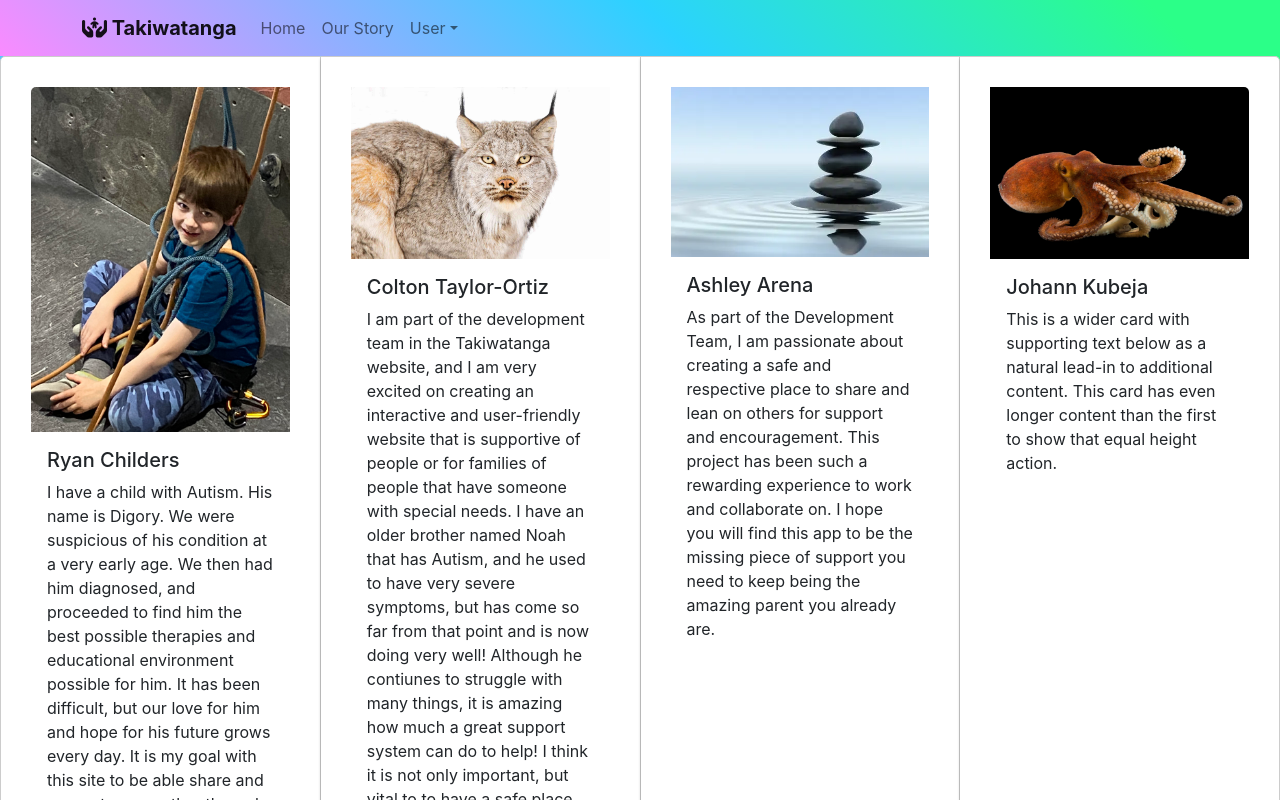
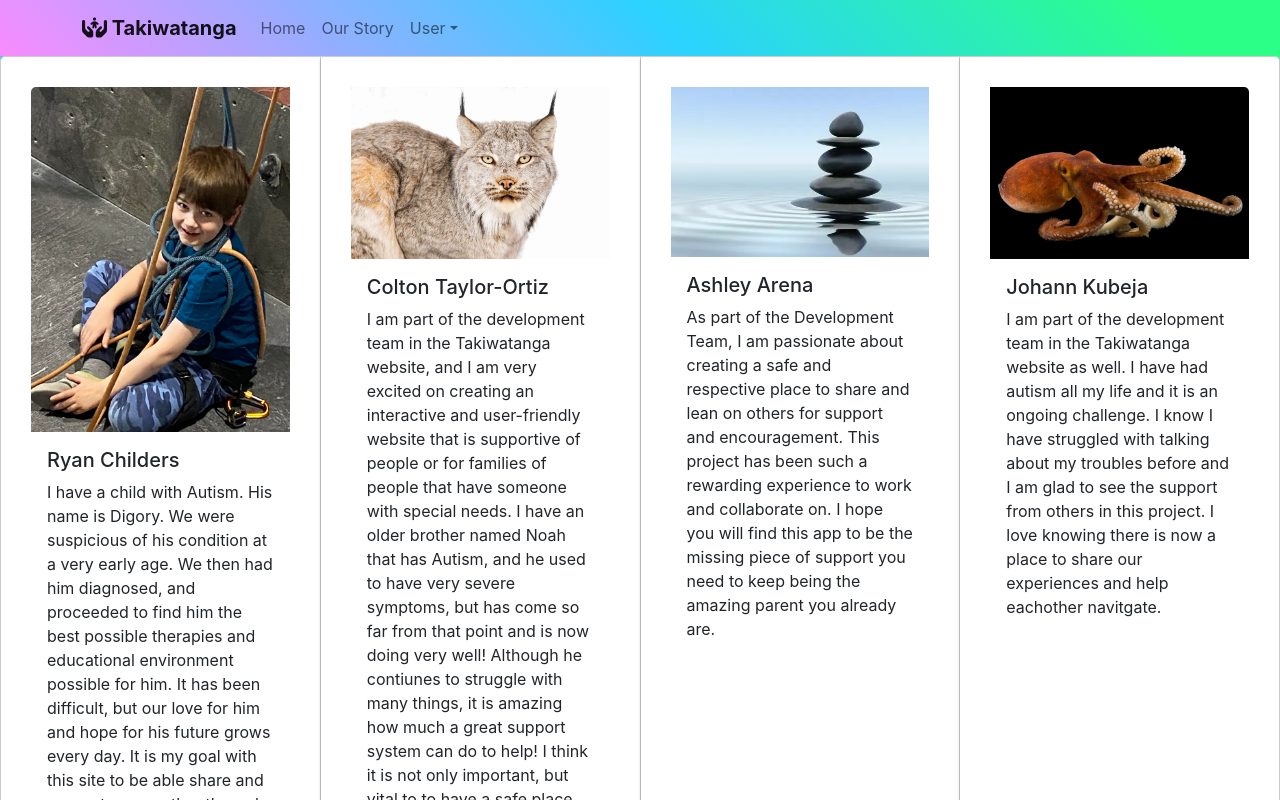
Before and after one commit to Childy77/Takiwatanga, a React (Create React App) app in the folder client/: page /ourstory in a window 1280 px wide. Shown: the top 800 px of the page. Built offline with nearby package versions, Linux system fonts and the light colour scheme.

Commit message:
Just added my our story card

```diff
--- a/client/src/pages/OurStory.js
+++ b/client/src/pages/OurStory.js
@@ -48,9 +48,7 @@ import CardGroup from 'react-bootstrap/CardGroup';
         <Card.Body>
           <Card.Title>Johann Kubeja</Card.Title>
           <Card.Text>
-            This is a wider card with supporting text below as a natural lead-in
-            to additional content. This card has even longer content than the
-            first to show that equal height action.
+          I am part of the development team in the Takiwatanga website as well. I have had autism all my life and it is an ongoing challenge. I know I have struggled with talking about my troubles before and I am glad to see the support from others in this project. I love knowing there is now a place to share our experiences and help eachother navitgate.  {' '}
           </Card.Text>
         </Card.Body>
 
```
